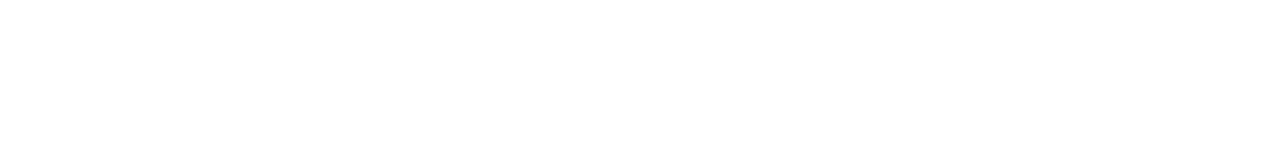
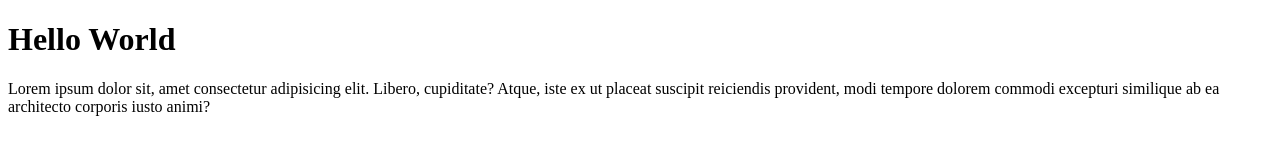
Before and after one commit to Fayyaz24/git-remote, a plain HTML site: page index.html in a window 1280 px wide. Drawn offline with Linux system fonts and the light colour scheme.

Commit message:
menambahkan paragraf

```diff
--- a/index.html
+++ b/index.html
@@ -3,9 +3,10 @@
 <head>
     <meta charset="UTF-8">
     <meta name="viewport" content="width=device-width, initial-scale=1.0">
-    <title>Document</title>
+    <title>Git Remote</title>
 </head>
 <body>
-
+    <h1>Hello World</h1>
+    <p>Lorem ipsum dolor sit, amet consectetur adipisicing elit. Libero, cupiditate? Atque, iste ex ut placeat suscipit reiciendis provident, modi tempore dolorem commodi excepturi similique ab ea architecto corporis iusto animi?</p>
 </body>
 </html>
```
